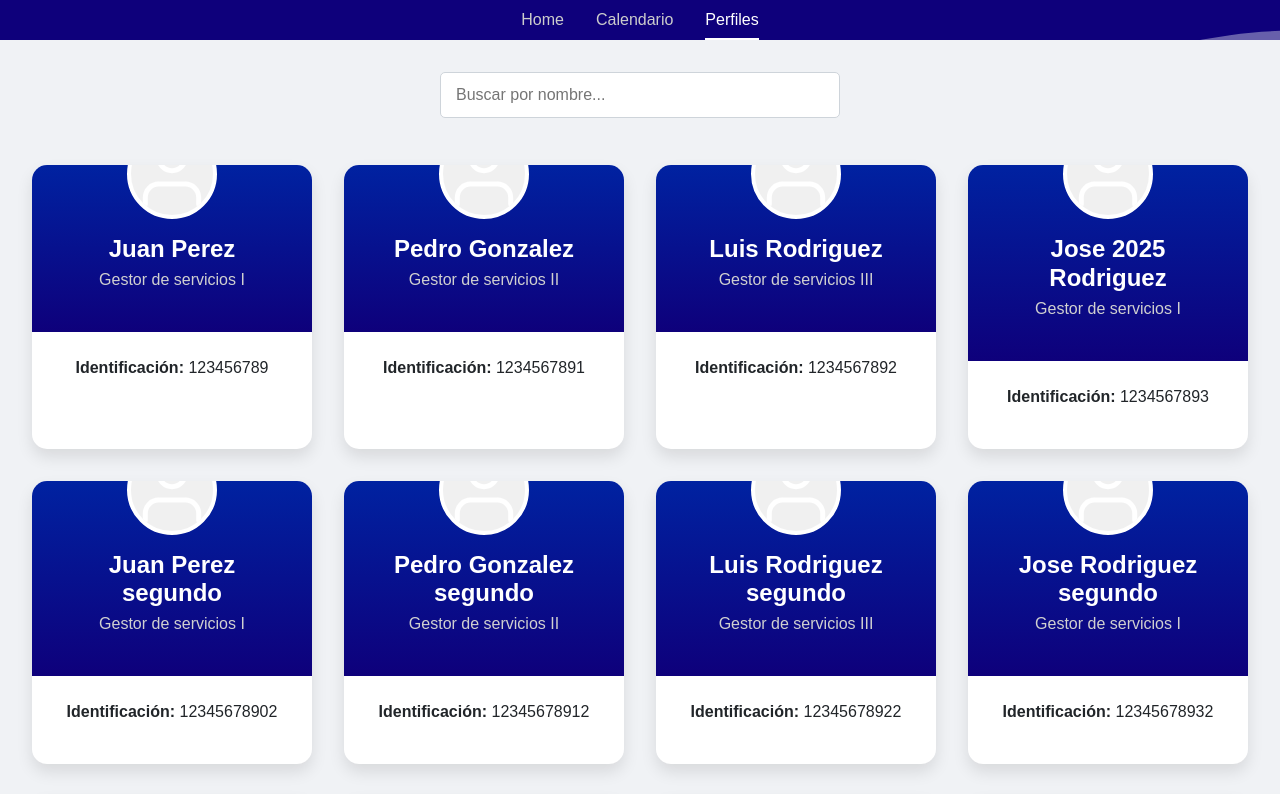
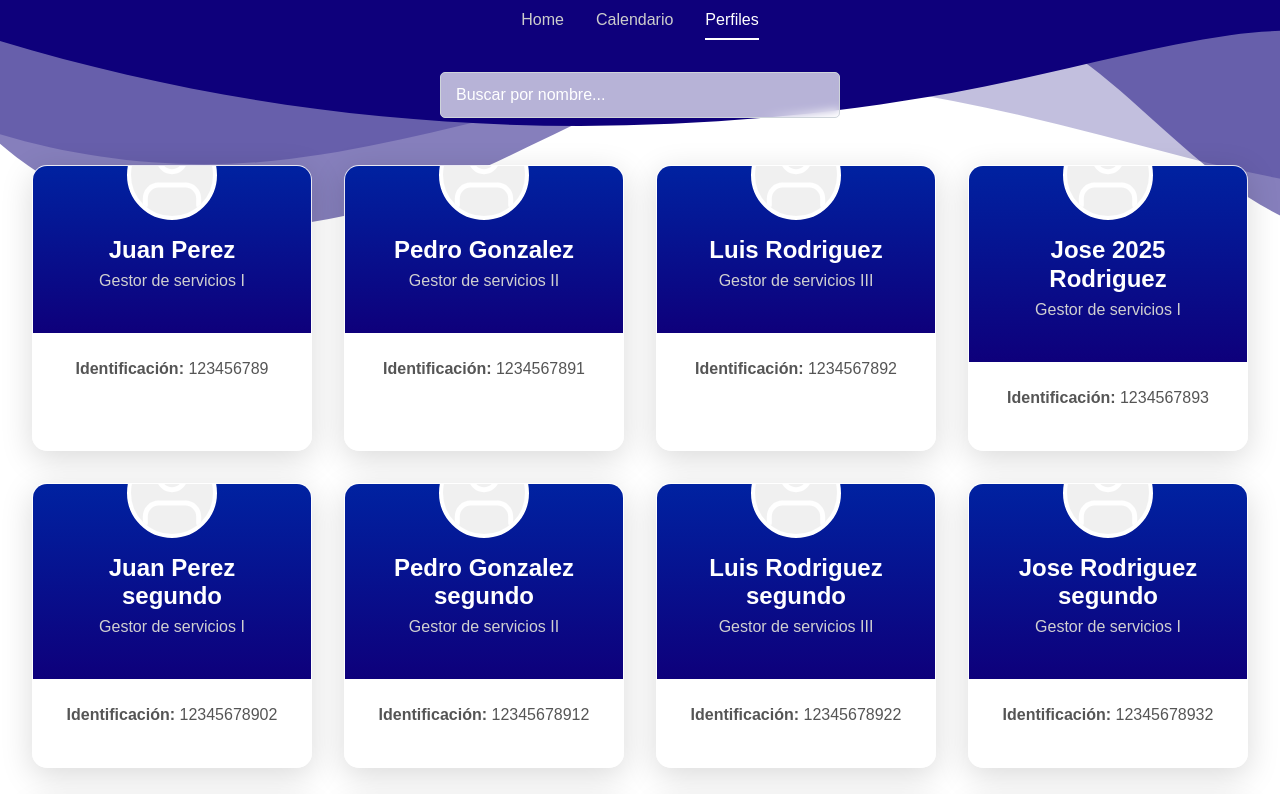
Before and after one commit to wavaronr/TurnosApp, a React (Create React App) app: page /Perfiles in a window 1280 px wide. Shown: the top 794 px of the page. Built offline with nearby package versions, Linux system fonts and the light colour scheme; no server answers; sample sign-in values are in the browser's storage.

Commit message:
dising backgroud

```diff
--- a/src/css/Home.css
+++ b/src/css/Home.css
@@ -3,12 +3,18 @@
   justify-content: center;
   align-items: center;
   min-height: calc(100vh - 100px);
-  background: #f0f2f5;
+  background: transparent;
   padding: 2rem;
   text-align: center;
 }
 
 .home-content {
+  background: rgba(255, 255, 255, 0.7);
+  padding: 2.5rem;
+  border-radius: 15px;
+  backdrop-filter: blur(8px);
+  border: 1px solid rgba(255, 255, 255, 0.25);
+  box-shadow: 0 8px 32px 0 rgba(0, 0, 0, 0.15);
   max-width: 800px;
 }
 
@@ -28,15 +34,17 @@
   display: flex;
   justify-content: center;
   gap: 2rem;
+  flex-wrap: wrap;
 }
 
 .home-card {
-  background: #fff;
+  background: rgba(255, 255, 255, 0.8);
+  backdrop-filter: blur(10px);
   border-radius: 10px;
-  box-shadow: 0 4px 6px rgba(0, 0, 0, 0.1);
+  box-shadow: 0 4px 20px rgba(0, 0, 0, 0.1);
+  border: 1px solid rgba(255, 255, 255, 0.3);
   padding: 2rem;
   text-decoration: none;
-  color: inherit;
   transition: transform 0.3s ease, box-shadow 0.3s ease;
   width: 300px;
   display: flex;
@@ -46,7 +54,7 @@
 
 .home-card:hover {
   transform: translateY(-10px);
-  box-shadow: 0 10px 15px rgba(0, 0, 0, 0.1);
+  box-shadow: 0 12px 25px rgba(0, 0, 0, 0.2);
 }
 
 .home-card-icon {
--- a/src/css/Profile.css
+++ b/src/css/Profile.css
@@ -1,6 +1,7 @@
 .profile-container {
   padding: 2rem;
-  background-color: #f0f2f5;
+  background-color: transparent;
+  min-height: calc(100vh - 100px);
 }
 
 .profile-header {
@@ -11,18 +12,20 @@
 }
 
 .btn-create {
-  background-color: #28a745;
-  color: white;
+  background-color: rgba(255, 255, 255, 0.6);
+  color: #333;
   padding: 0.75rem 1.5rem;
-  border: none;
+  border: 1px solid rgba(255, 255, 255, 0.25);
   border-radius: 5px;
   cursor: pointer;
   font-size: 1rem;
+  font-weight: bold;
   transition: background-color 0.3s ease;
+  backdrop-filter: blur(5px);
 }
 
 .btn-create:hover {
-  background-color: #218838;
+  background-color: rgba(255, 255, 255, 0.9);
 }
 
 .search-bar {
@@ -35,8 +38,15 @@
   width: 100%;
   max-width: 400px;
   padding: 0.75rem;
-  border: 1px solid #ccc;
+  background: rgba(255, 255, 255, 0.7);
+  border: 1px solid rgba(255, 255, 255, 0.25);
   border-radius: 5px;
+  color: #333;
+  backdrop-filter: blur(5px);
+}
+
+.search-input::placeholder {
+  color: #ffffff;
 }
 
 .profile-grid {
@@ -46,9 +56,11 @@
 }
 
 .profile-card {
-  background: #fff;
+  background: rgba(255, 255, 255, 0.75);
+  backdrop-filter: blur(10px);
   border-radius: 15px;
-  box-shadow: 0 8px 16px rgba(0, 0, 0, 0.1);
+  box-shadow: 0 8px 32px 0 rgba(0, 0, 0, 0.15);
+  border: 1px solid rgba(255, 255, 255, 0.25);
   overflow: hidden;
   display: flex;
   flex-direction: column;
@@ -58,7 +70,7 @@
 
 .profile-card:hover {
   transform: translateY(-8px);
-  box-shadow: 0 12px 24px rgba(0, 0, 0, 0.15);
+  box-shadow: 0 12px 40px 0 rgba(0, 0, 0, 0.2);
 }
 
 .profile-card-header {
@@ -96,6 +108,7 @@
 .profile-card-body {
   padding: 1.5rem;
   flex-grow: 1;
+  color: #555;
 }
 
 .profile-card-footer {
--- a/src/css/calendario.css
+++ b/src/css/calendario.css
@@ -85,13 +85,25 @@ li.numerW-title{
 }
 
 .year-input {
-    border-radius: 15%;
-    width: 100px;
-    height: 60px;
-    font-family: "Courier New";
-    font-size: 30px;
-    text-align: center;
-  }
+  width: 120px;
+  padding: 0.5rem;
+  background: rgba(255, 255, 255, 0.7);
+  border: 1px solid rgba(255, 255, 255, 0.25);
+  border-radius: 8px;
+  color: #333;
+  backdrop-filter: blur(5px);
+  font-size: 2rem;
+  text-align: center;
+  font-weight: bold;
+  box-shadow: 0 4px 6px rgba(0, 0, 0, 0.1);
+  transition: all 0.3s ease;
+}
+
+.year-input:focus {
+  outline: none;
+  border: 1px solid rgba(255, 255, 255, 0.5);
+  box-shadow: 0 6px 12px rgba(0, 0, 0, 0.15);
+}
 
   .btn.numerW {
     font-size: 12px;
```
